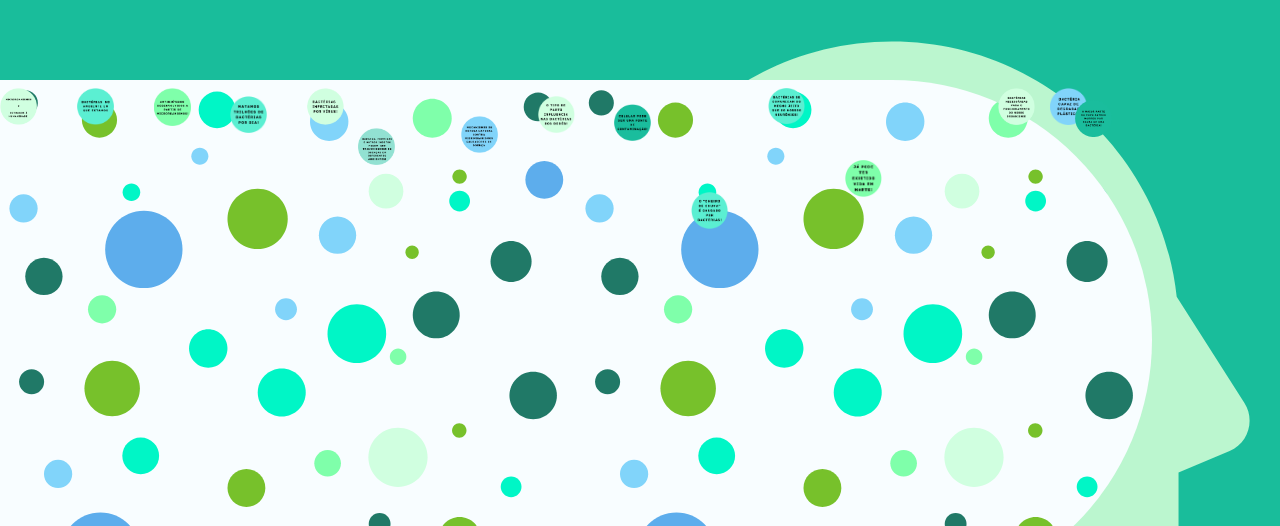
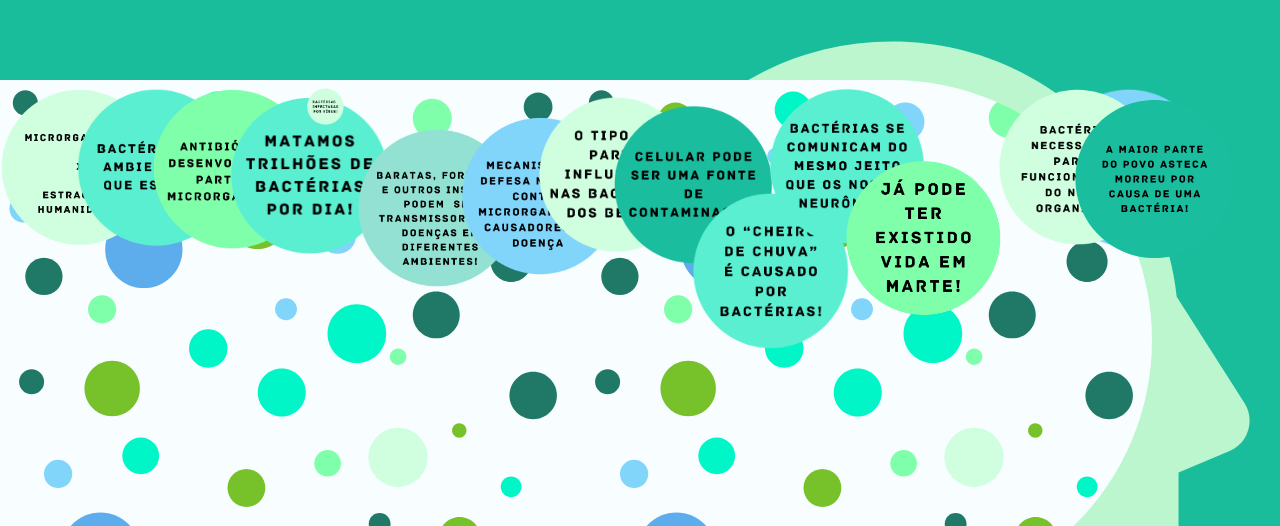
Before and after one commit to eic-usp/SerieVoceSabia, a plain HTML site: page Inicio.html in a window 1280 px wide. Shown: the top 526 px of the page. Drawn offline with Linux system fonts and the light colour scheme.

Commit message:
Update style.css

```diff
--- a/css/style.css
+++ b/css/style.css
@@ -78,74 +78,75 @@
     position: absolute;
 }
 .vs1 img{
-   width: 70%;
+   width: 300%;
     top: 5vh;
     left: -2vw;
     position: relative;
  }
  .vs2 img{
-   width: 70%;
+   width: 300%;
     position: relative;
  }
  .vs3 img{
-   width: 70%;
+   width: 300%;
     position: relative;
  }
  .vs4 img{
-   width: 70%;
+   width: 300%;
     position: relative;
  }
  .vs5 img{
-   width: 70%;
+   width: 300%;
     top: 3.5vh;
     position: relative;
  }
  .vs6 img{
-   width: 70%;
+   width: 300%;
     top: 2vh;
     left: auto;
     position: relative;
  }
  .vs7 img{
-   width: 70%;
+   width: 300%;
     top: 13vh;
     position: relative;
  }
  .vs8 img{
-   width: 70%;
+   width: 300%;
     top: 1vh;
     position: relative;
  }
  .vs9 img{
-   width: 70%;
+   width: 300%;
     left: 10vw;
     position: relative;
  }
  .vs10 img{
-   width: 70%;
+   width: 300%;
     top: 1vh;
     position: relative;
  }
  .vs11 img{
-   width: 70%;
+   width: 300%;
     top: 9vh;
     position: relative;
  }
  .vs12 img{
-   width: 70%;
+   width: 300%;
     position: relative;
  }
  .vs13 img{
+   width: 300%;
     border-radius: 400px;
     width: 70%;
     position: relative;
  }
  .vs14 img{
-   width: 70%;
+   width: 300%;
     top: 1.5vh;
     position: relative;
  }
  .vs15 img{
-   width: 70%;
+   width: 300%;
    position: relative;
 }
```
